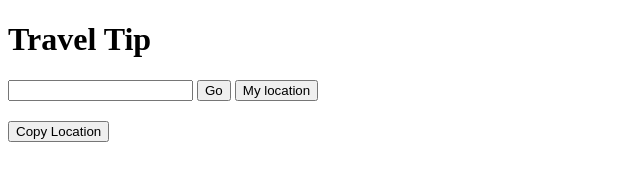
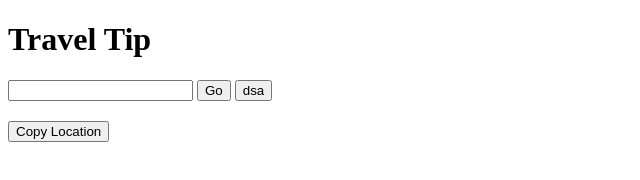
Before and after one commit to AlmogArie/TravelTip, a plain HTML site: page index.html in a window 1280 px wide. Shown: the whole page, without its empty margins (0-640 px from the left). Drawn offline with Linux system fonts and the light colour scheme.

Commit message:
minor change

```diff
--- a/index.html
+++ b/index.html
@@ -14,7 +14,7 @@
         <h1 class="title">Travel Tip</h1>
         <input type="text" class="search-location">
         <button class="go">Go</button>
-        <button class="my-location">My location</button>
+        <button class="my-location">dsa</button>
     </header>
 
     <section class="main-section">
```
